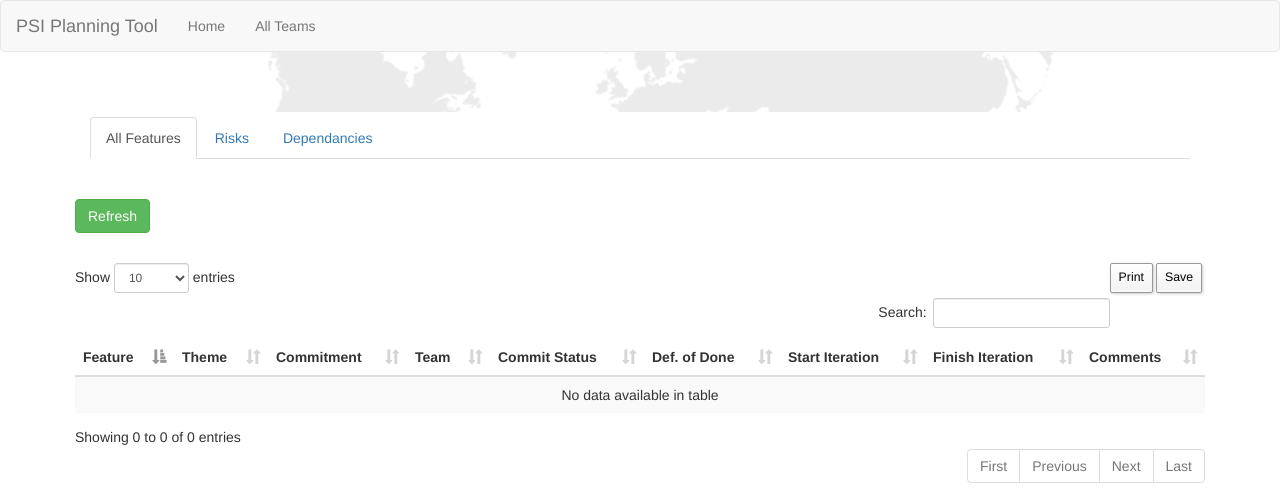
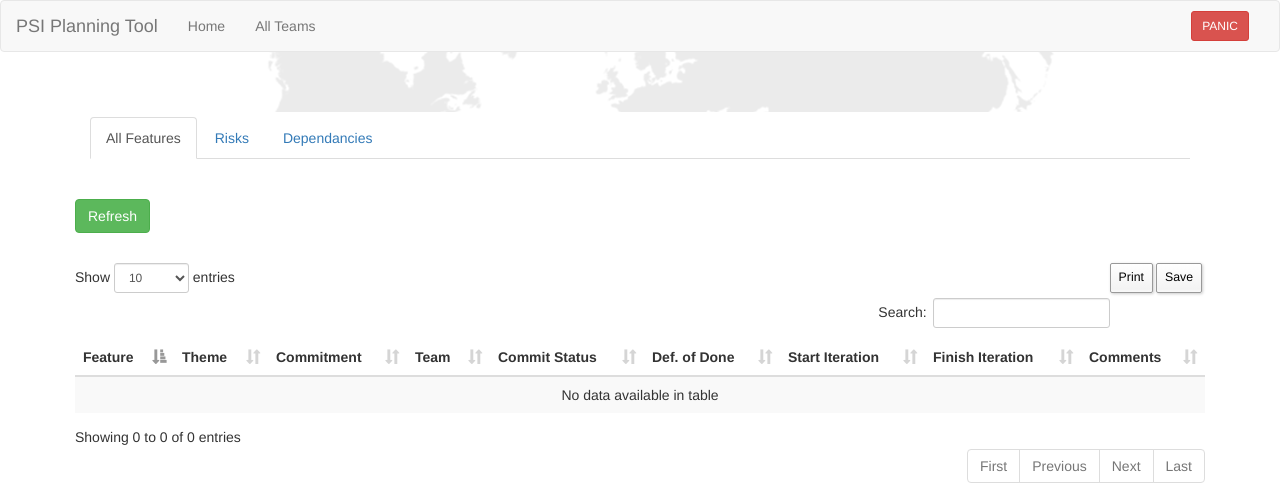
Before and after one commit to codeinpink/project-saturn, a Django app: page /all in a window 1280 px wide. Shown: the top 494 px of the page. Run offline with Django 3.2, Linux system fonts and the light colour scheme; data that the repository does not hold is empty; some libraries are stand-ins or nearby versions.

Commit message:
added panic button to the nav bar

```diff
--- a/templates/nav.html
+++ b/templates/nav.html
@@ -13,7 +13,13 @@
             <ul class="nav navbar-nav">
                 <li><a href="/">Home</a></li>
                 <li><a href="/all">All Teams</a></li>
+
             </ul>
+            <ul class="nav navbar-right">
+                <li><a href = "http://ecm.adtran.com/sw/art/default.aspx?RootFolder=%2Fsw%2Fart%2FShared%20Documents%2FPSIs%2FPSI-19%2FPSI%2019%20Final%20Plan%20Reviews&FolderCTID=0x012000D281304F3E757F47B90DB96FECE9C94D&View=%7b7E31D756-E09E-4E33-927E-7CE546ACF6B1%7d"><button type="button" class = "pull-right btn btn-sm btn-danger">PANIC</button></a></li>
+
+            </ul>
+
             <!--
             <form class="navbar-form navbar-right" role="search">
                 <div class="form-group">
```
